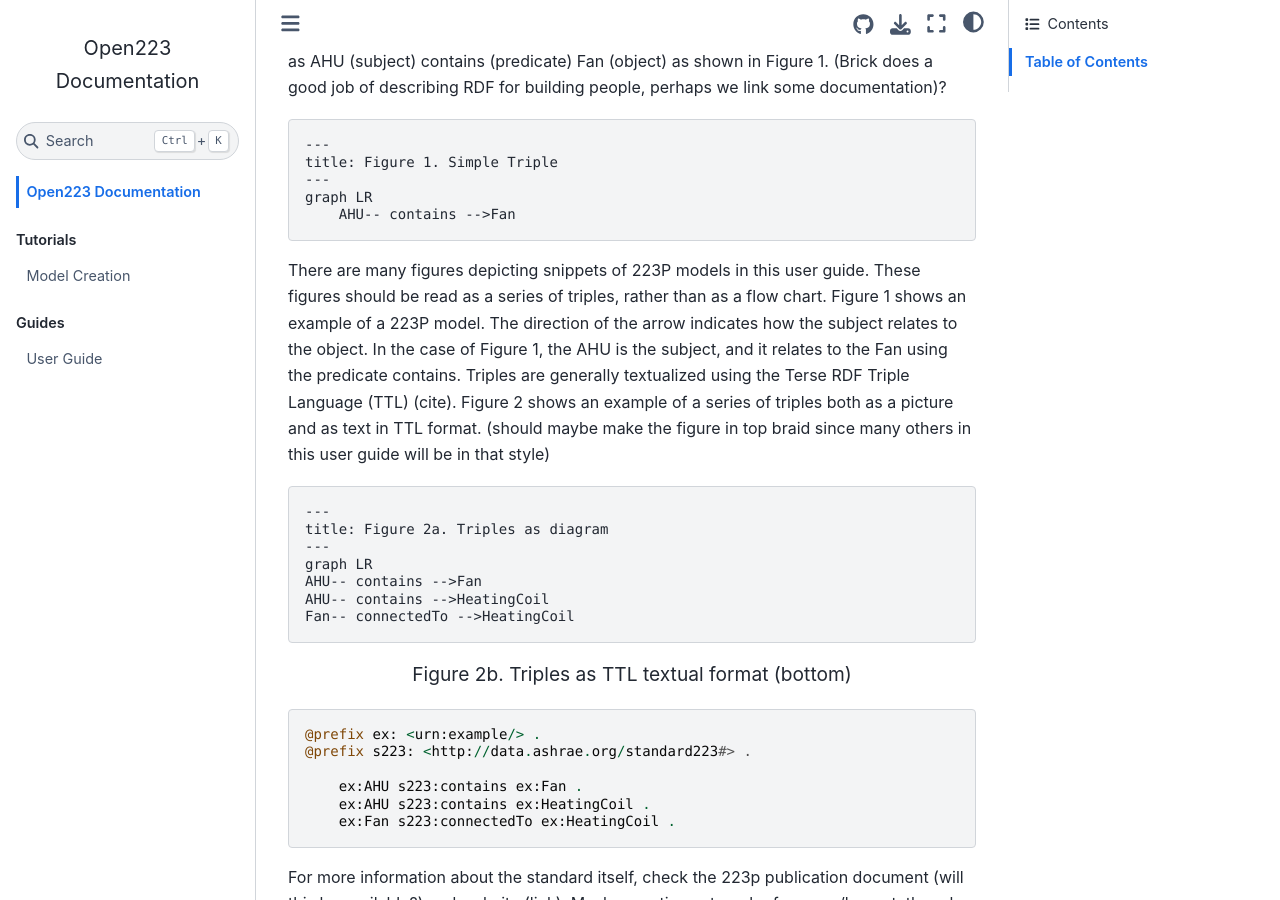
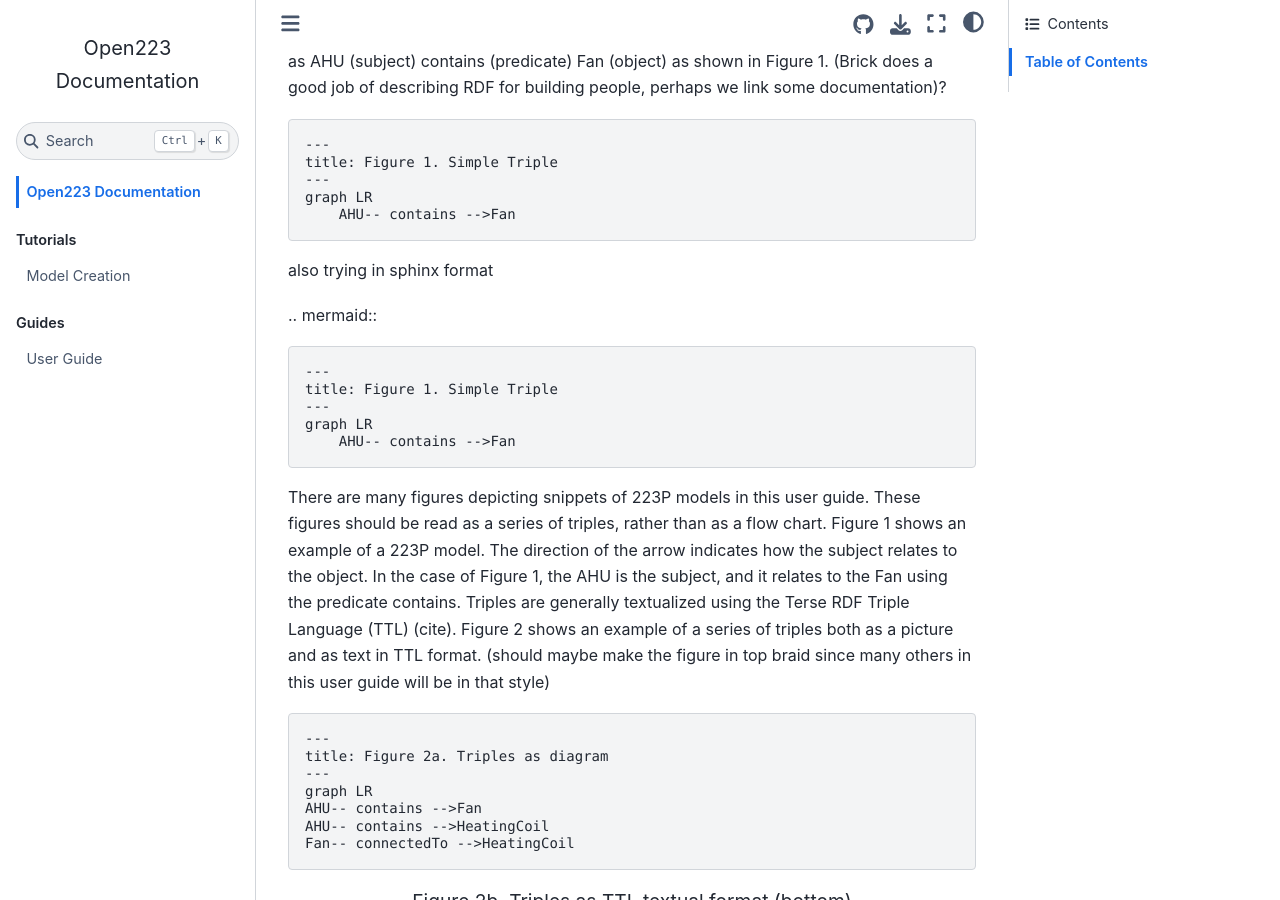
Before and after one commit to open223/docs.open223.info, a Jupyter Book: the page built from intro.md, in a window 1280 px wide and 900 px high, scrolled down 501 px. Built offline with Jupyter Book 1.0.4 settings and Sphinx 7.4.7 and the Sphinx Book theme 1.1.4, drawn with Linux system fonts in a browser that asks for light colours.

Commit message:
Update intro.md

````diff
--- a/intro.md
+++ b/intro.md
@@ -11,6 +11,17 @@ title: Figure 1. Simple Triple
 graph LR
     AHU-- contains -->Fan
 ```
+
+also trying in sphinx format
+
+.. mermaid::
+
+    ---
+    title: Figure 1. Simple Triple
+    ---
+    graph LR
+        AHU-- contains -->Fan
+
 
 There are many figures depicting snippets of 223P models in this user guide. These figures should be read as a series of triples, rather than as a flow chart. Figure 1 shows an example of a 223P model. The direction of the arrow indicates how the subject relates to the object. In the case of Figure 1, the AHU is the subject, and it relates to the Fan using the predicate contains. Triples are generally textualized using the Terse RDF Triple Language (TTL) (cite). Figure 2 shows an example of a series of triples both as a picture and as text in TTL format.  (should maybe make the figure in top braid since many others in this user guide will be in that style)
 
````
